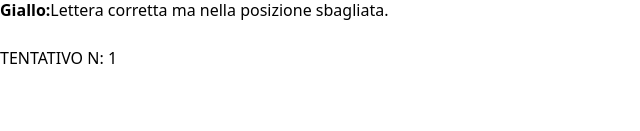
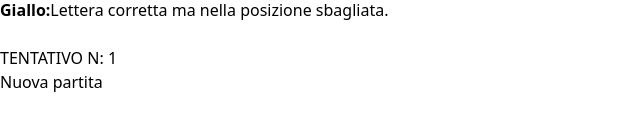
Before and after one commit to NicholasBuiatti/Lingo-Game, a React (Vite) app: page / in a window 1280 px wide. Shown: the part 521-652 px from the top of the page, without its empty margins (0-640 px from the left). Built offline with nearby package versions, Linux system fonts and the light colour scheme.

Commit message:
pulsante per la nuova partita

```diff
--- a/src/components/GameSection.jsx
+++ b/src/components/GameSection.jsx
@@ -12,18 +12,25 @@ const GameSection = () => {
     const [grid, setGrid] = useState([]);
     const [errorMessage, setErrorMessage] = useState('');
     const [isEndGame, setIsEndGame] = useState(false);
-
+    const [isNewGame, setIsNewGame] = useState(true);
     useEffect(() => {
+        if (isNewGame) {
+            //numero casuale tra 0 e 766 che sono il numero di parole nel file json
             const randomNum = Math.floor(Math.random() * 767);
             const wordSelected = dataParole.parole[randomNum];
-        //numero casuale tra 0 e 766 che sono il numero di parole nel file json
             setCasualNumber(randomNum);
             //estrazione della parola casualmente
             setCasualWord(wordSelected);
             setGrid(
-            Array.from({ length: 5 }, () => Array(wordSelected.length).fill(''))
+                Array.from({ length: 5 }, () =>
+                    Array(wordSelected.length).fill('')
+                )
             );
-    }, []);
+            setCount(0);
+            // Resetta isNewGame a false dopo aver avviato la nuova partita
+            setIsNewGame(false);
+        }
+    }, [isNewGame]);
 
     console.log(dataParole.parole[casualNumber], casualWord.length);
 
@@ -103,6 +110,13 @@ const GameSection = () => {
                         </span>
                     )}
                 </p>
+                <button
+                    type="button"
+                    onClick={() => setIsNewGame(true)}
+                    className="p-2 border-2"
+                >
+                    Nuova partita
+                </button>
             </div>
 
             <p className="text-red-700 font-semibold underline">
```
Lines whose indentation alone changed are shown as unchanged.
